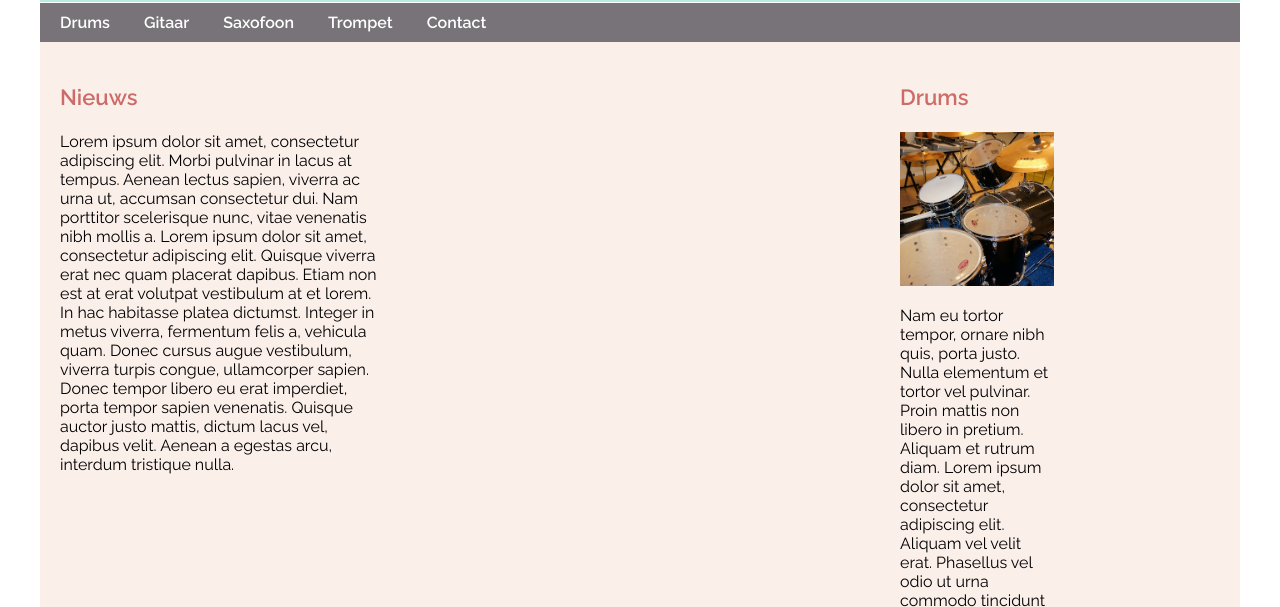
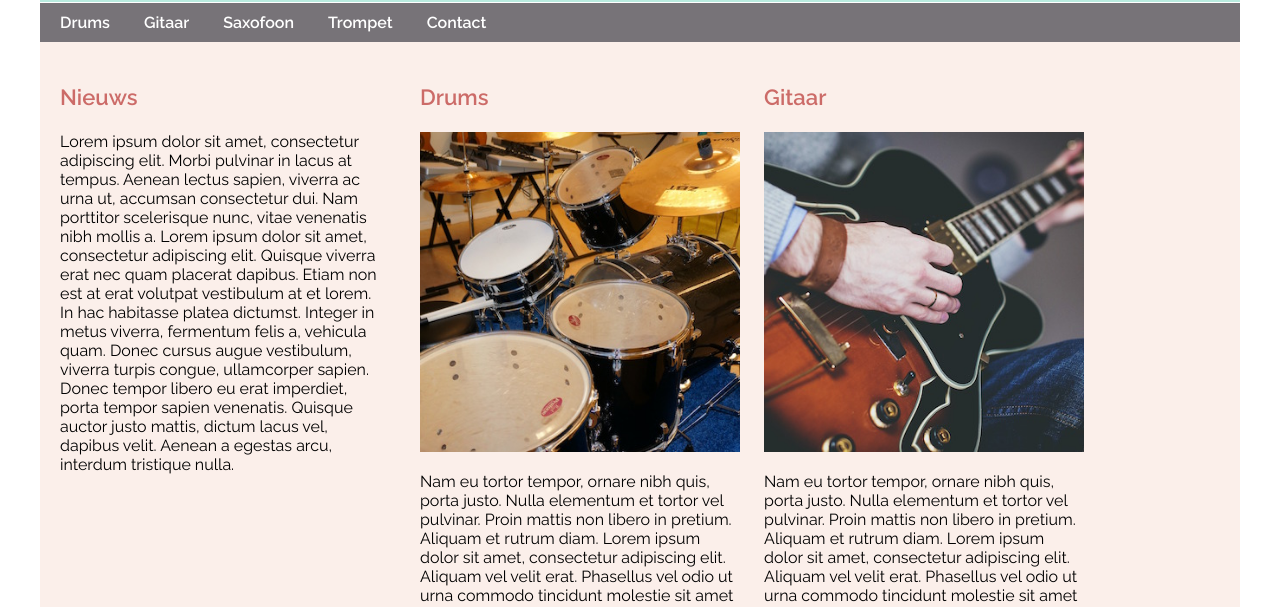
Before and after one commit to machbi/HTML2019, a plain HTML site: page truemusic/index.html in a window 1280 px wide. Shown: the part 180-787 px from the top of the page. Drawn offline with Linux system fonts and the light colour scheme.

Commit message:
Het verspringen van de articles in desktop mode gefixt. Probleem was dat #article niet genoeg ruimte kreeg.

```diff
--- a/truemusic/index.html
+++ b/truemusic/index.html
@@ -3,7 +3,9 @@
 <head>
     <link href="https://fonts.googleapis.com/css?family=Raleway:400,500,600&display=swap" rel="stylesheet">
     <link rel="stylesheet" href="truemusic.css">
-
+    <meta name="viewport"
+          content="width=device-width, user-scalable=no, initial-scale=1.0, maximum-scale=1.0, minimum-scale=1.0">
+    <meta http-equiv="X-UA-Compatible" content="ie=edge">
     <meta charset="UTF-8">
     <title>True Music</title>
 </head>
--- a/truemusic/truemusic.css
+++ b/truemusic/truemusic.css
@@ -79,7 +79,18 @@ footer h3{
 
     }
 }
-
+/*!*17-3*!*/
+/*@media all and (min-width: 800px) {*/
+/*    section#nieuws {*/
+/*        width: 40%;*/
+/*        float: left;*/
+/*        }*/
+/*    section#instrumenten {*/
+/*        width: 60%;*/
+/*        float: left;*/
+/*    }*/
+/*}*/
+/*//17-3*!*!*/
 
 
 @media all and (min-width: 920px) {
@@ -88,12 +99,12 @@ footer h3{
         float: left;
     }
     section#instrumenten {
-        width: 30%;
+        width: 70%;
         float: right;
     }
     article {
         display: inline-block;
-        width: 48%;
+        width: 40%;
         margin-right: 20px;
     }
     article:nth-child(even){
@@ -103,6 +114,7 @@ footer h3{
 
 @media all and (min-width: 1200px){
     div#wrapper {
+
         width: 1200px;
         margin: auto;
     }
```
